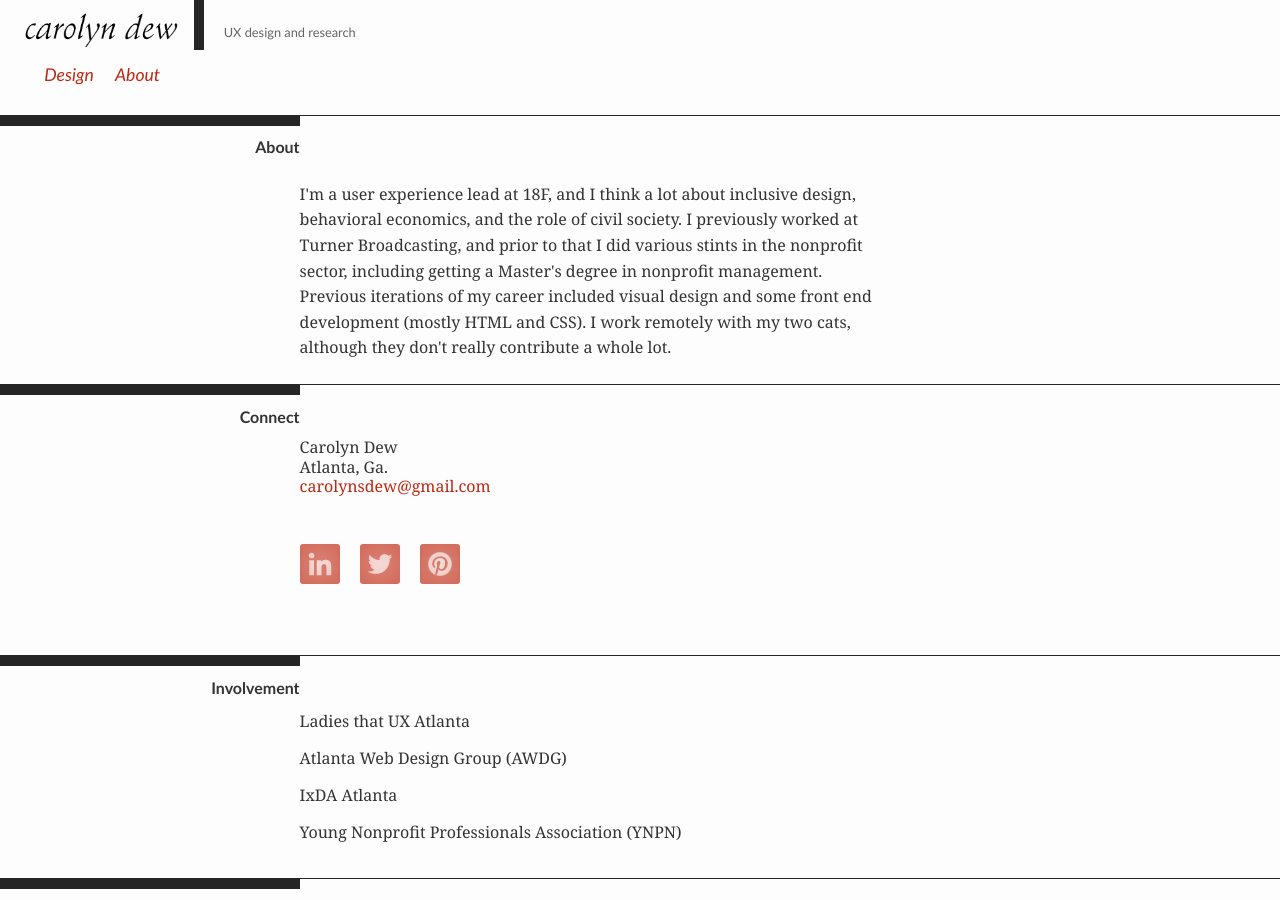
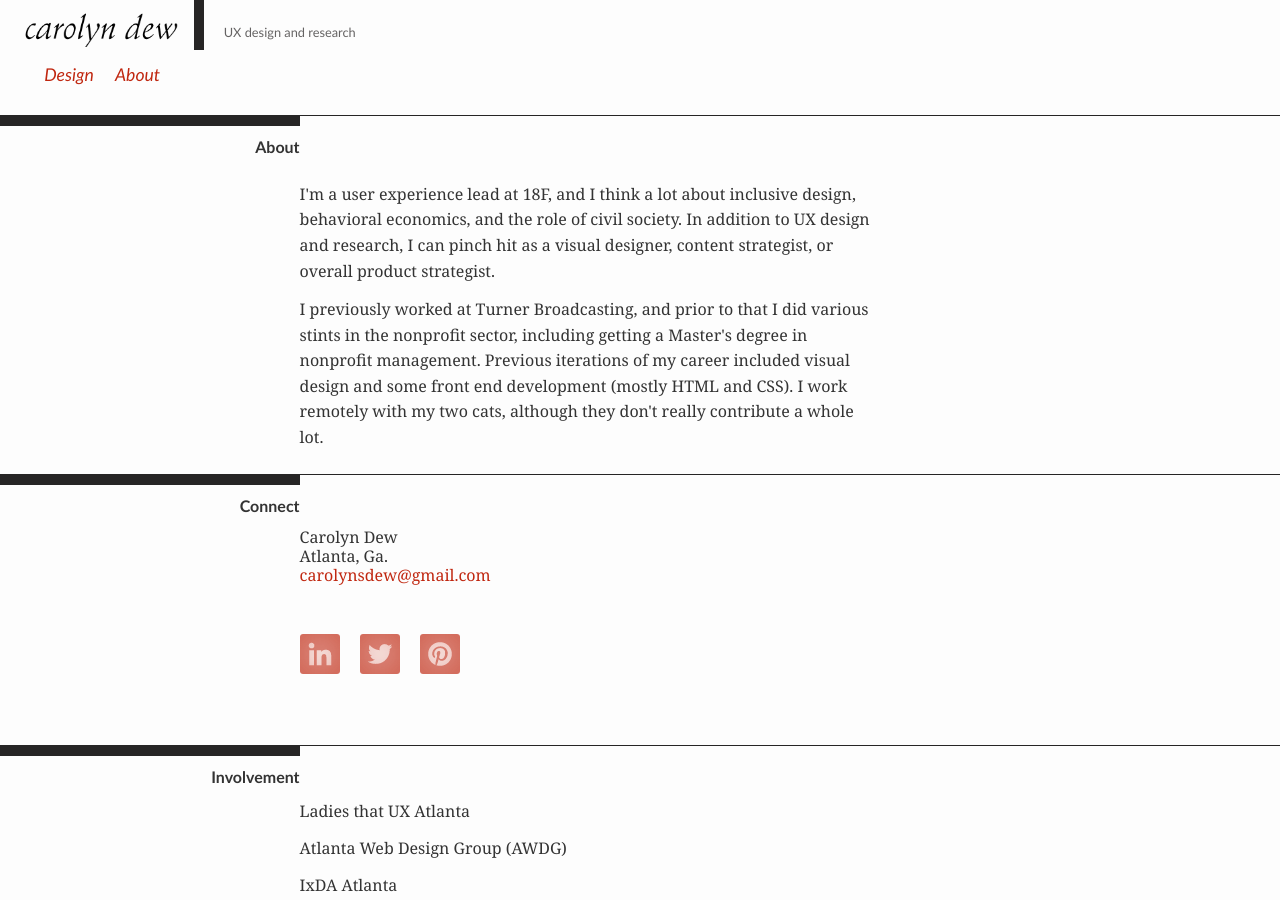
Before and after one commit to carodew/carodew.github.io, a Jekyll site: the page built from about.md, in a window 1280 px wide and 900 px high. Built offline with Jekyll 4.4.1, drawn with Linux system fonts in a browser that asks for light colours.

Commit message:
update about text

```diff
--- a/about.md
+++ b/about.md
@@ -10,7 +10,8 @@ img-path: "../img"
 		<h2>About</h2>
 	</div>
 	<div class="section-content">
-		<p>I'm a user experience lead at 18F, and I think a lot about inclusive design, behavioral economics, and the role of civil society. I previously worked at Turner Broadcasting, and prior to that I did various stints in the nonprofit sector, including getting a Master's degree in nonprofit management. Previous iterations of my career included visual design and some front end development (mostly HTML and CSS). I work remotely with my two cats, although they don't really contribute a whole lot.</p>
+		<p>I'm a user experience lead at 18F, and I think a lot about inclusive design, behavioral economics, and the role of civil society. In addition to UX design and research, I can pinch hit as a visual designer, content strategist, or overall product strategist. </p>
+		<p>I previously worked at Turner Broadcasting, and prior to that I did various stints in the nonprofit sector, including getting a Master's degree in nonprofit management. Previous iterations of my career included visual design and some front end development (mostly HTML and CSS). I work remotely with my two cats, although they don't really contribute a whole lot.</p>
 	<!--<div class="a-resume" >
 	<a href="{{ page.img-path }}/Carolyn-Dew-Resume.pdf" onclick="_gaq.push(['_trackEvent', 'Resume Download', 'Download', 'Button']);" id="resume">R&eacute;sum&eacute; (PDF)</a>
 		</div>-->
```
